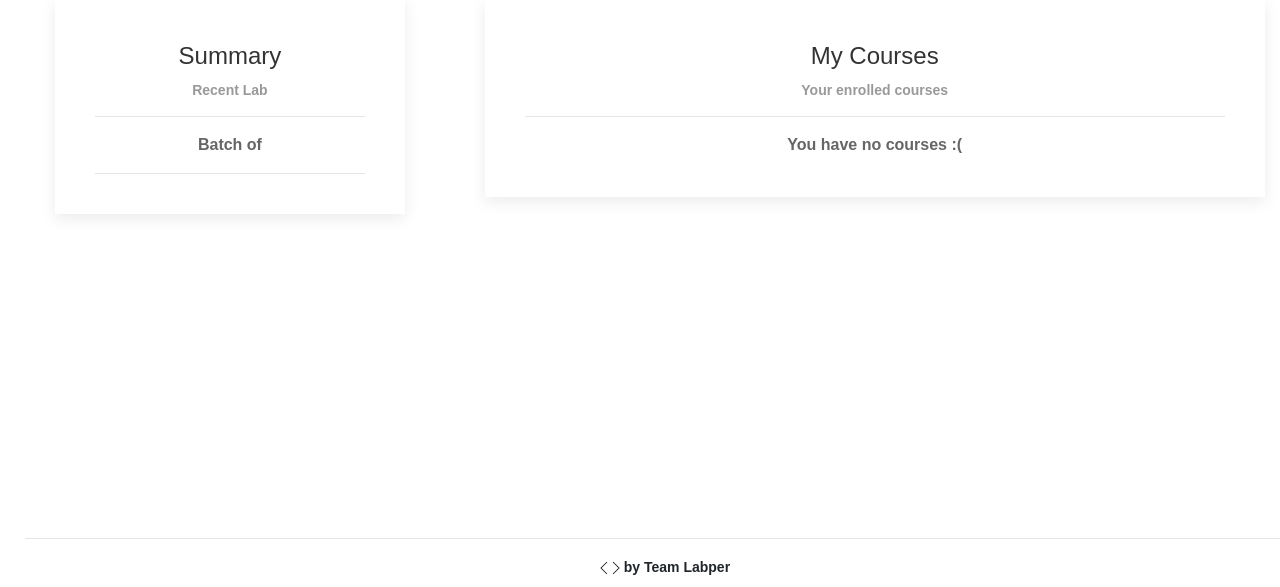
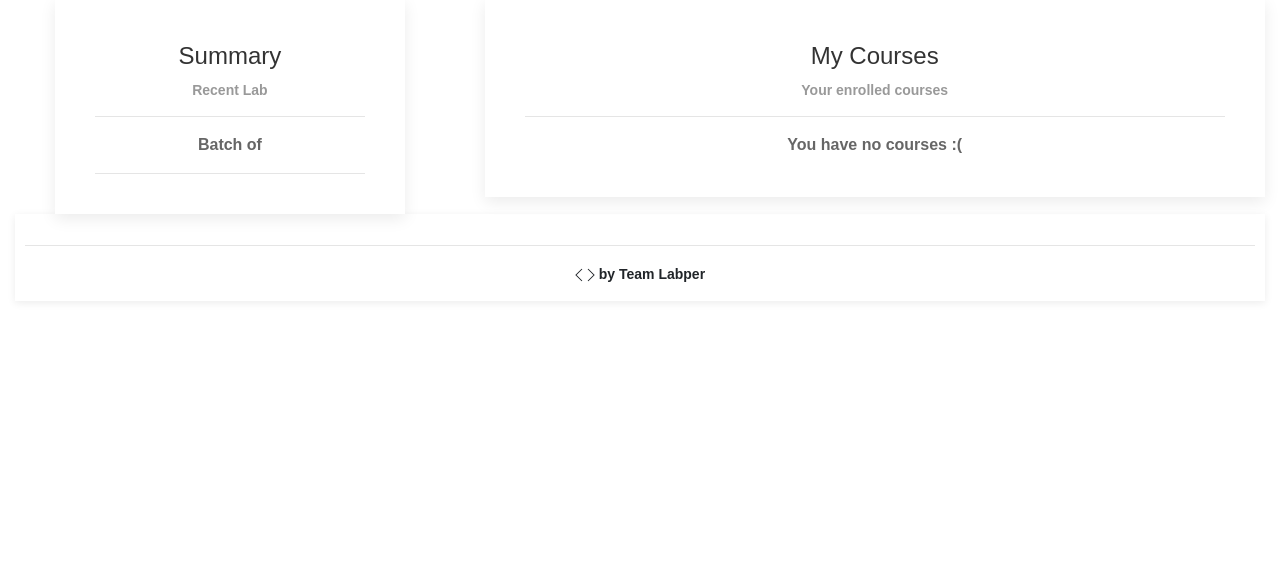
Before and after one commit to aashutoshrathi/labper, a Django app: page /add_course/ in a window 1280 px wide. Shown: the part 213-800 px from the top of the page. Run offline with Django 3.2, Linux system fonts and the light colour scheme; some libraries are stand-ins or nearby versions; some web fonts are replaced.

Commit message:
Footer issue solved (#12)

```diff
--- a/landing/templates/landing/base.html
+++ b/landing/templates/landing/base.html
@@ -86,8 +86,8 @@
         </div>
 
         <footer>
-            <div align="center" class="footer-wrapper uk-box-shadow-small uk-box-shadow-hover-xlarge">
-                <div class="uk-margin-small-left uk-margin-small-right margin-foot uk-padding-small uk-padding-remove-left uk-padding-remove-right">
+            <div align="center" class="uk-box-shadow-small uk-box-shadow-hover-xlarge uk-sticky">
+                <div class="uk-margin-small-left uk-margin-small-right uk-padding-small uk-padding-remove-left uk-padding-remove-right">
                     <span class="uk-text-small text-teal">
                         <hr>
                         <span uk-icon="icon: code;"></span> by Team Labper
```
